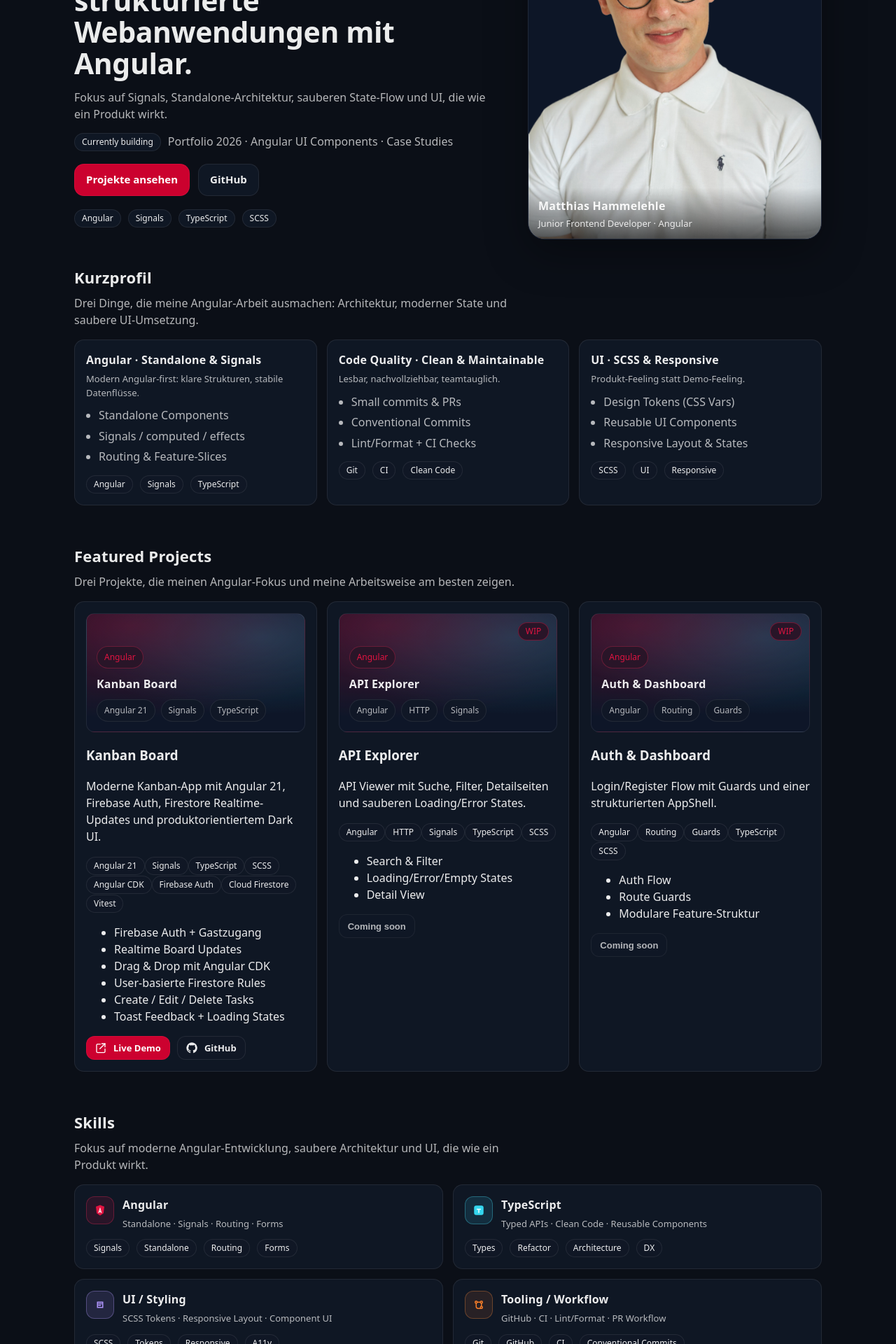
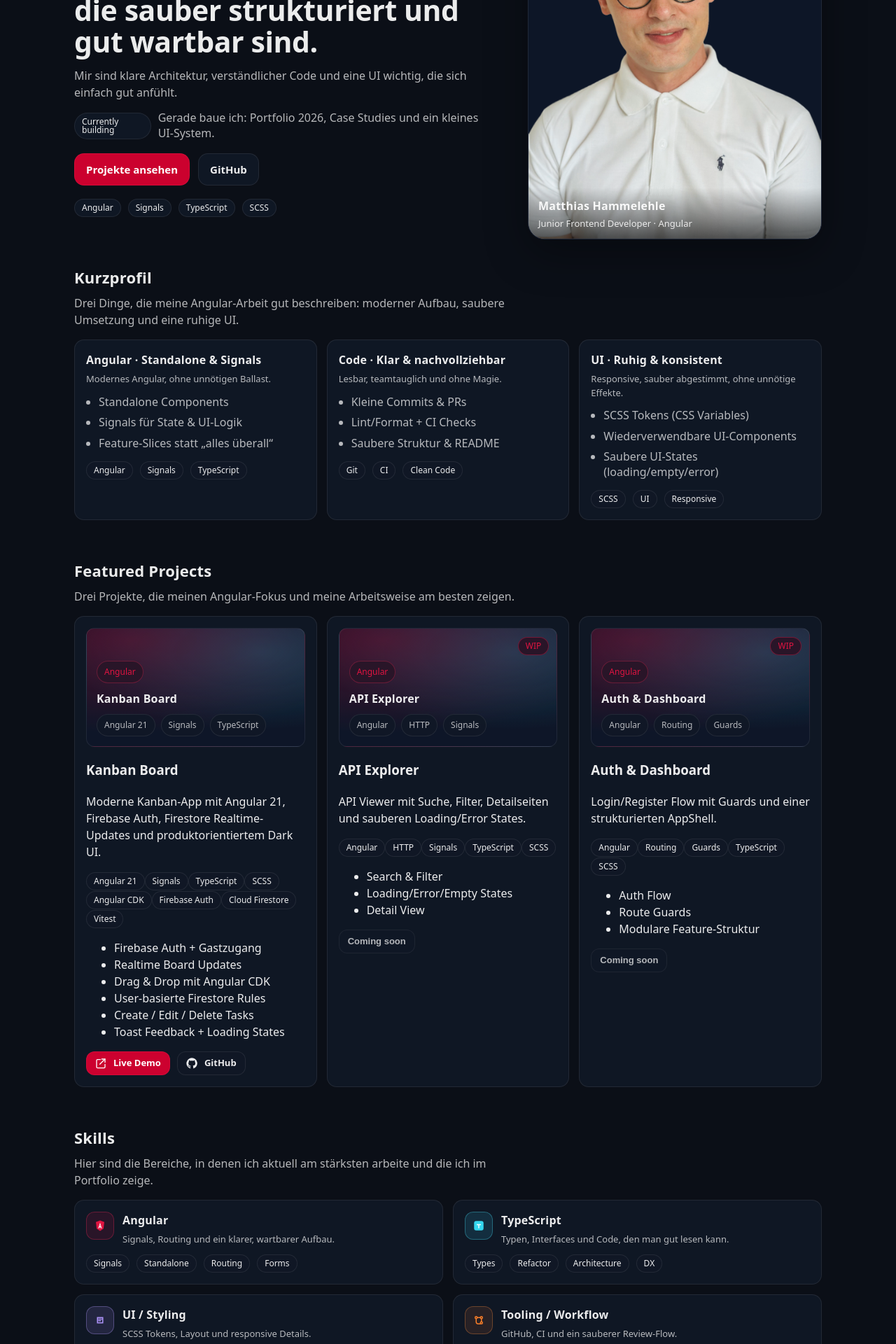
Before and after one commit to Matthias146/portfolio_2026, an Angular app: page / in a window 1280 px wide. Shown: the part 300-2220 px from the top of the page at 70% size. Built offline with nearby package versions, Linux system fonts and the light colour scheme.

Commit message:
docs(copy): refine highlights and skills text

```diff
--- a/src/app/features/home/sections/hero/hero.ts
+++ b/src/app/features/home/sections/hero/hero.ts
@@ -10,24 +10,30 @@ import { Button } from '../../../../shared/ui/button/button';
 })
 export class Hero {
   name = input<string>('Matthias Hammelehle');
-  headline = input<string>('Ich entwickle moderne, strukturierte Webanwendungen mit Angular.');
+
+  headline = input<string>(
+    'Ich baue Angular-Frontends, die sauber strukturiert und gut wartbar sind.',
+  );
   subline = input<string>(
-    'Fokus auf Signals, Standalone-Architektur, sauberen State-Flow und UI, die wie ein Produkt wirkt.',
+    'Mir sind klare Architektur, verständlicher Code und eine UI wichtig, die sich einfach gut anfühlt.',
   );
 
   avatarUrl = input<string>('/assets/images/profile/avatar.png');
   initials = input<string>('MH');
+
   role = input<string>('Junior Frontend Developer · Angular');
 
   primaryCtaLabel = input<string>('Projekte ansehen');
   primaryCtaLink = input<string>('/projects');
 
-  secondaryCtaLabel = input<string>('GitHub öffnen');
+  secondaryCtaLabel = input<string>('GitHub');
   secondaryCtaHref = input<string>('https://github.com/');
 
   pills = input<string[]>(['Angular', 'Signals', 'TypeScript', 'SCSS']);
 
   displayPills = computed(() => this.pills().slice(0, 4));
 
-  currentFocus = input<string>('Portfolio 2026 · Angular UI Components · Case Studies');
+  currentFocus = input<string>(
+    'Gerade baue ich: Portfolio 2026, Case Studies und ein kleines UI-System.',
+  );
 }
--- a/src/app/features/home/sections/highlights/highlights.ts
+++ b/src/app/features/home/sections/highlights/highlights.ts
@@ -18,30 +18,34 @@ export interface HighlightItem {
 export class Highlights {
   title = input<string>('Kurzprofil');
   subtitle = input<string>(
-    'Drei Dinge, die meine Angular-Arbeit ausmachen: Architektur, moderner State und saubere UI-Umsetzung.',
+    'Drei Dinge, die meine Angular-Arbeit gut beschreiben: moderner Aufbau, saubere Umsetzung und eine ruhige UI.',
   );
 
   items = input<HighlightItem[]>([
     {
       title: 'Angular · Standalone & Signals',
-      subtitle: 'Modern Angular-first: klare Strukturen, stabile Datenflüsse.',
+      subtitle: 'Modernes Angular, ohne unnötigen Ballast.',
       bullets: [
         'Standalone Components',
-        'Signals / computed / effects',
-        'Routing & Feature-Slices',
+        'Signals für State & UI-Logik',
+        'Feature-Slices statt „alles überall“',
       ],
       tags: ['Angular', 'Signals', 'TypeScript'],
     },
     {
-      title: 'Code Quality · Clean & Maintainable',
-      subtitle: 'Lesbar, nachvollziehbar, teamtauglich.',
-      bullets: ['Small commits & PRs', 'Conventional Commits', 'Lint/Format + CI Checks'],
+      title: 'Code · Klar & nachvollziehbar',
+      subtitle: 'Lesbar, teamtauglich und ohne Magie.',
+      bullets: ['Kleine Commits & PRs', 'Lint/Format + CI Checks', 'Saubere Struktur & README'],
       tags: ['Git', 'CI', 'Clean Code'],
     },
     {
-      title: 'UI · SCSS & Responsive',
-      subtitle: 'Produkt-Feeling statt Demo-Feeling.',
-      bullets: ['Design Tokens (CSS Vars)', 'Reusable UI Components', 'Responsive Layout & States'],
+      title: 'UI · Ruhig & konsistent',
+      subtitle: 'Responsive, sauber abgestimmt, ohne unnötige Effekte.',
+      bullets: [
+        'SCSS Tokens (CSS Variables)',
+        'Wiederverwendbare UI-Components',
+        'Saubere UI-States (loading/empty/error)',
+      ],
       tags: ['SCSS', 'UI', 'Responsive'],
     },
   ]);
--- a/src/app/features/home/sections/skills/skills.html
+++ b/src/app/features/home/sections/skills/skills.html
@@ -1,6 +1,6 @@
 <ui-section
   title="Skills"
-  subtitle="Fokus auf moderne Angular-Entwicklung, saubere Architektur und UI, die wie ein Produkt wirkt."
+  subtitle="Hier sind die Bereiche, in denen ich aktuell am stärksten arbeite und die ich im Portfolio zeige."
 >
   <div class="grid">
     @for (c of cards; track c.title) {
--- a/src/app/features/home/sections/skills/skills.ts
+++ b/src/app/features/home/sections/skills/skills.ts
@@ -22,28 +22,28 @@ export class Skills {
     {
       icon: 'angular',
       title: 'Angular',
-      subtitle: 'Standalone · Signals · Routing · Forms',
+      subtitle: 'Signals, Routing und ein klarer, wartbarer Aufbau.',
       pills: ['Signals', 'Standalone', 'Routing', 'Forms'],
     },
     {
       icon: 'ts',
       title: 'TypeScript',
-      subtitle: 'Typed APIs · Clean Code · Reusable Components',
+      subtitle: 'Typen, Interfaces und Code, den man gut lesen kann.',
       pills: ['Types', 'Refactor', 'Architecture', 'DX'],
     },
     {
       icon: 'ui',
       title: 'UI / Styling',
-      subtitle: 'SCSS Tokens · Responsive Layout · Component UI',
+      subtitle: 'SCSS Tokens, Layout und responsive Details.',
       pills: ['SCSS', 'Tokens', 'Responsive', 'A11y'],
     },
     {
       icon: 'git',
       title: 'Tooling / Workflow',
-      subtitle: 'GitHub · CI · Lint/Format · PR Workflow',
+      subtitle: 'GitHub, CI und ein sauberer Review-Flow.',
       pills: ['Git', 'GitHub', 'CI', 'Conventional Commits'],
     },
   ];
 
-  also: string[] = ['RxJS basics', 'REST APIs', 'Testing basics', 'Performance', 'SEO basics'];
+  also: string[] = ['RxJS Basics', 'REST APIs', 'Testing Basics', 'Performance', 'SEO Basics'];
 }
```
